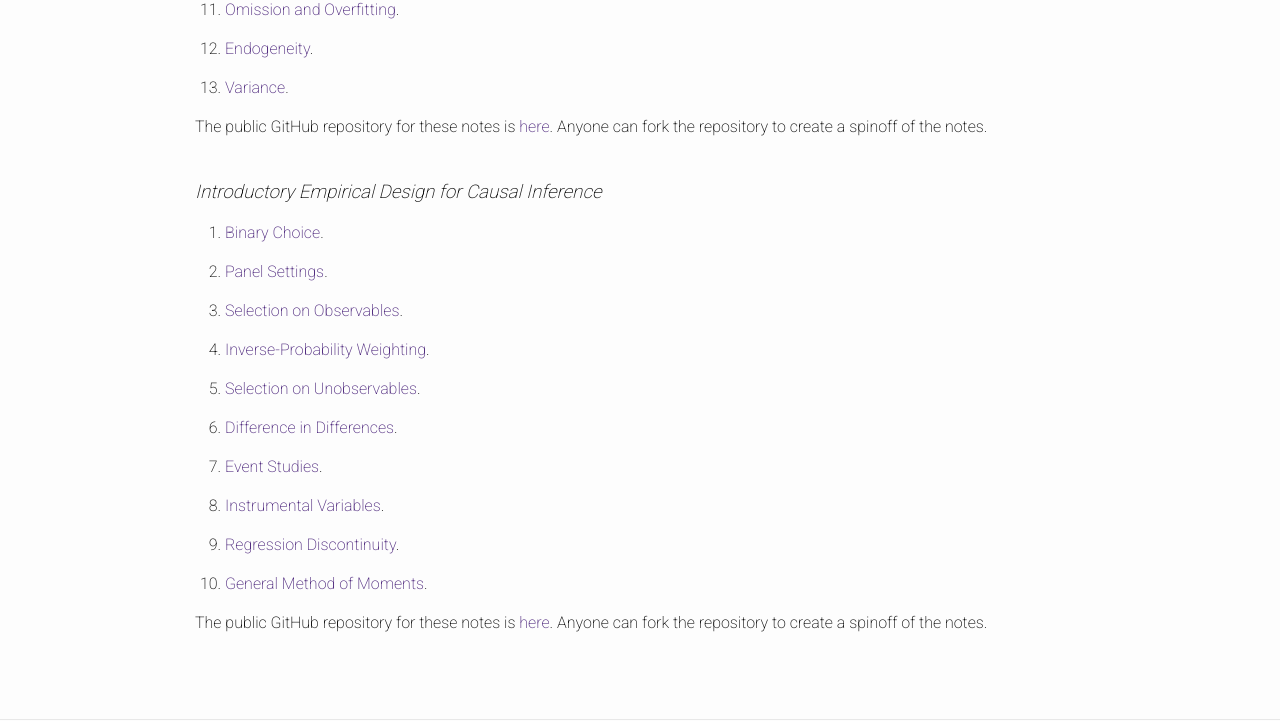
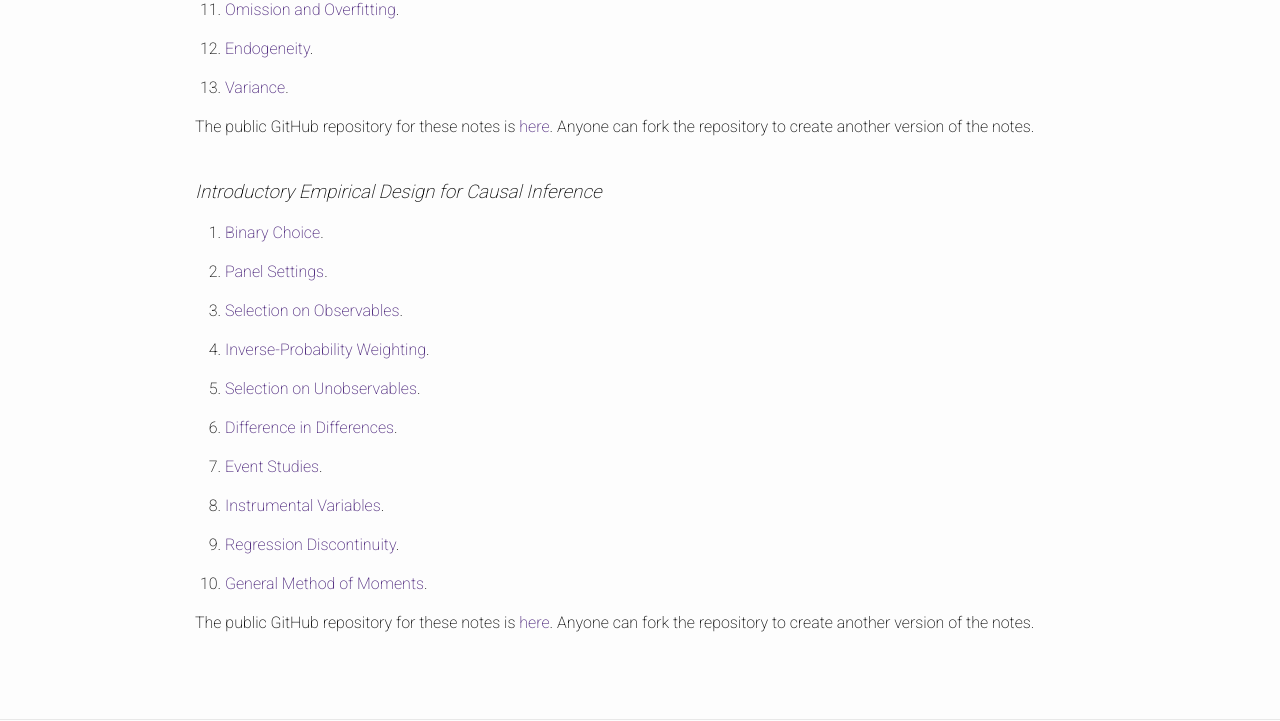
Before and after one commit to jorgelgarcia/jorgelgarcia.github.io, a Jekyll site: the page built from resources.md, in a window 1280 px wide. Shown: the part 729-1450 px from the top of the page. Built offline with Jekyll 4.4.1, drawn with Linux system fonts in a browser that asks for light colours; nearby versions of some CDN libraries; some web fonts are replaced.

Commit message:
small detail in resources

```diff
--- a/resources.md
+++ b/resources.md
@@ -36,7 +36,7 @@ I use these coarse notes as rough guides for teaching my econometrics classes. T
 13. [Variance](https://www.dropbox.com/s/0tksmn23cp5auv9/topic12_varianceestimation.pdf?dl=0).
 <br />
 
-The public GitHub repository for these notes is [here](https://github.com/jorgelgarcia/econ900-02). Anyone can fork the repository to create a spinoff of the notes.
+The public GitHub repository for these notes is [here](https://github.com/jorgelgarcia/econ900-02). Anyone can fork the repository to create another version of the notes.
 <br />
 <br />
 
@@ -62,6 +62,6 @@ The public GitHub repository for these notes is [here](https://github.com/jorgel
 10. [General Method of Moments](https://www.dropbox.com/s/aykxh62gmeuclgp/topic10_gmm.pdf?dl=0).
 <br />
 
-The public GitHub repository for these notes is [here](https://github.com/jorgelgarcia/econ900-03). Anyone can fork the repository to create a spinoff of the notes.
+The public GitHub repository for these notes is [here](https://github.com/jorgelgarcia/econ900-03). Anyone can fork the repository to create another version of the notes.
 <br />
 <br />
```
